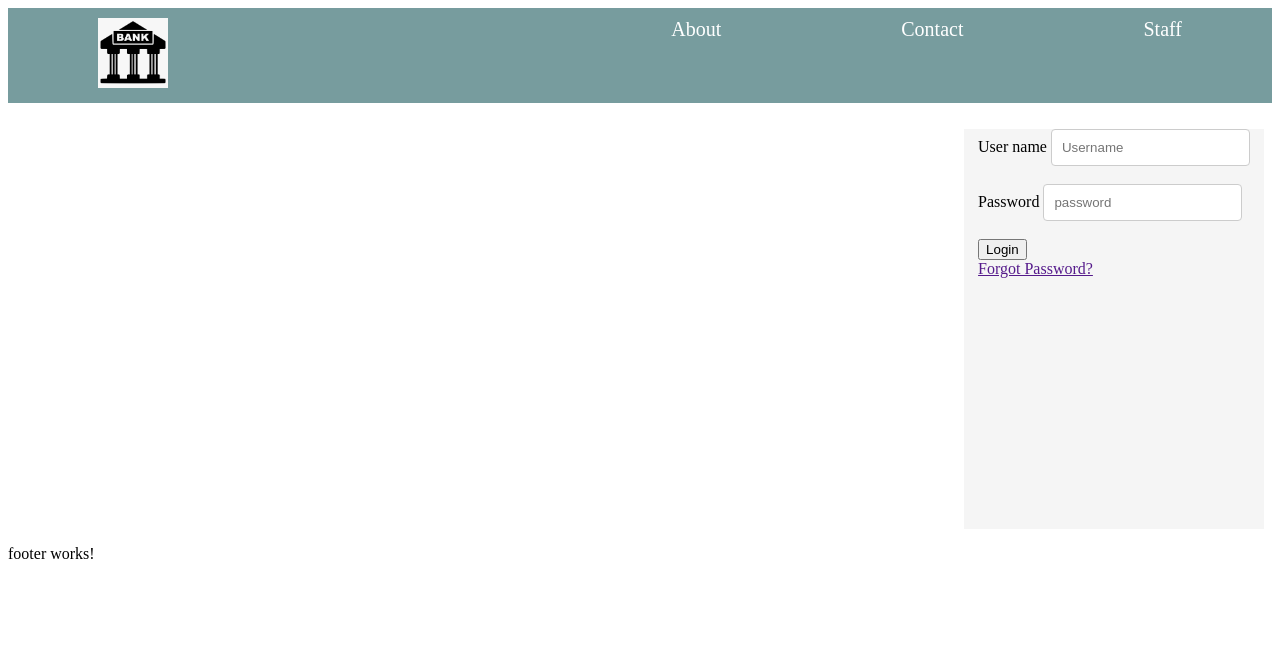
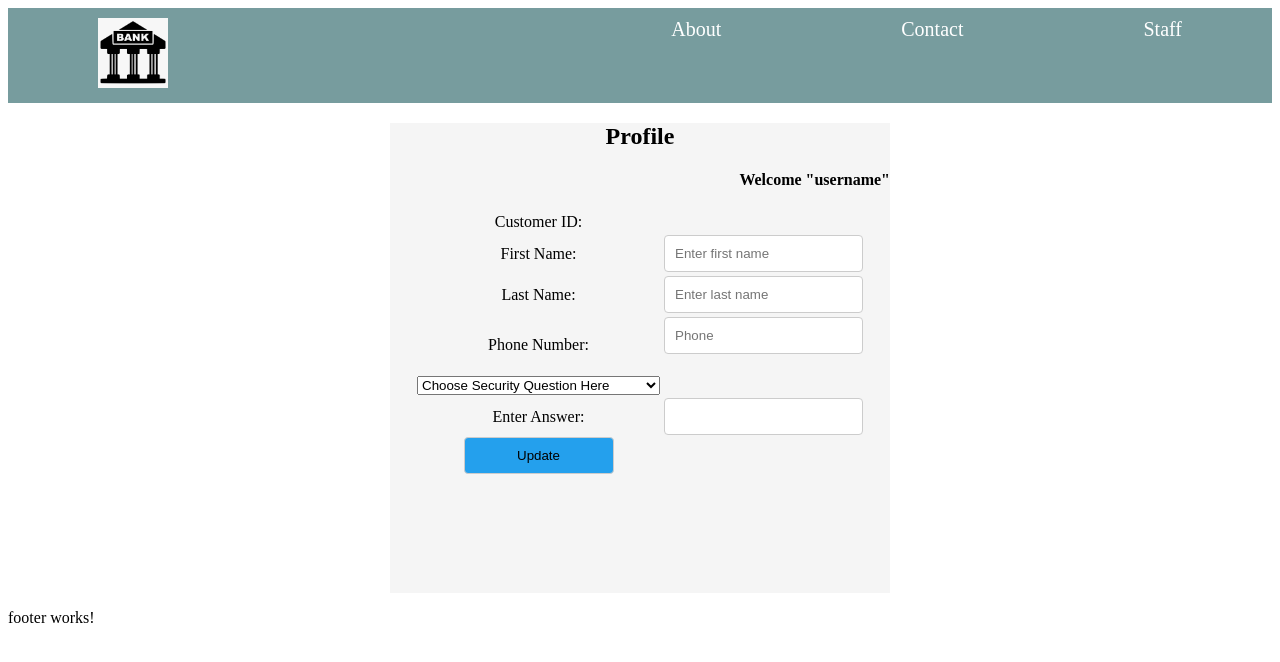
Before and after one commit to rijo-15/Capstone_Bank_Application, an Angular app in the folder Bank_App_Front_end/BankApp/: page /profile in a window 1280 px wide. Before the commit this address led to /. Shown: the top 662 px of the page. Built offline with nearby package versions, Linux system fonts and the light colour scheme.

Commit message:
recentApp
sendNew

```diff
--- a/Bank_App_Front_end/BankApp/src/app/app-routing.module.ts
+++ b/Bank_App_Front_end/BankApp/src/app/app-routing.module.ts
@@ -1,7 +1,15 @@
 import { NgModule } from '@angular/core';
 import { RouterModule, Routes } from '@angular/router';
+import { LoginComponent } from './login/login.component';
+import { ProfileComponent } from './profile/profile.component';
+import { StaffdashboardComponent } from './staffdashboard/staffdashboard.component';
 
-const routes: Routes = [];
+const routes: Routes = [
+  {path: '', component: LoginComponent},
+  {path: 'profile', component: ProfileComponent},
+  {path: 'staffdashboard', component: StaffdashboardComponent}
+  // {path: 'forgotpassword', component: ForgotPasswordComponent}
+];
 
 @NgModule({
   imports: [RouterModule.forRoot(routes)],
--- a/Bank_App_Front_end/BankApp/src/app/app.component.html
+++ b/Bank_App_Front_end/BankApp/src/app/app.component.html
@@ -1,4 +1,4 @@
 <app-header></app-header>
-<app-login></app-login>
+
 <router-outlet></router-outlet>
 <app-footer></app-footer>
--- a/Bank_App_Front_end/BankApp/src/app/app.module.ts
+++ b/Bank_App_Front_end/BankApp/src/app/app.module.ts
@@ -8,6 +8,8 @@ import { HeaderComponent } from './header/header.component';
 import { FooterComponent } from './footer/footer.component';
 import { LoginComponent } from './login/login.component';
 import { RegistrationComponent } from './registration/registration.component';
+import { ProfileComponent } from './profile/profile.component';
+import { StaffdashboardComponent } from './staffdashboard/staffdashboard.component';
 
 @NgModule({
   declarations: [
--- /dev/null
+++ b/Bank_App_Front_end/BankApp/src/app/profile/profile.component.css
@@ -0,0 +1,30 @@
+div{
+    background-color: whitesmoke;
+    width: 500px;
+    height: 470px;
+    margin-left: auto;
+    margin-right: auto;
+ }
+ form{
+    margin: auto;
+    justify-content: center;
+    text-align:center;
+
+ }
+input{
+
+padding: 10px;
+border: 1px solid #ccc;
+border-radius: 4px;
+}
+button{
+padding: 10px;
+width: 150px;
+border: 1px solid #ccc;
+background-color: #24a0ed;
+border-radius: 4px;
+}
+table{
+margin-left: auto;
+margin-right: auto;
+}
--- /dev/null
+++ b/Bank_App_Front_end/BankApp/src/app/profile/profile.component.html
@@ -0,0 +1,54 @@
+<!DOCTYPE html>
+<html>
+   <head></head>
+   <body>
+       <div>
+       <form action="" method="POST">
+           <h2 style="text-align: center;">Profile</h2><h4 style="text-align: right;">Welcome "username" </h4>
+           <table>
+               <tr>
+                <td class="label"> Customer ID:</td>
+                <!-- <td><input type={{ customerId }} placeholder="Customer ID" name="fname" id="name"/></td> -->
+               </tr>
+               <tr>
+                   <td class="label"> First Name: </td>
+                   <td><input  type="text" placeholder="Enter first name" name="fname" id="name"/></td>
+               </tr>
+               <tr>
+                   <td class="label">Last Name: </td>
+                   <td><input  type="text" placeholder="Enter last name" name="lname" id="name"/></td>
+               </tr>
+               <tr>
+                   <td class="label"> Phone Number: </td>
+                   <td><input  type="text" placeholder="Phone" name="name" id="name"/><br><br></td>
+               </tr>
+
+               <tr>
+                   <td>
+                       <select class="ques"id="securityQ" name="securityQ">
+                           <option>Choose Security Question Here </option>
+                           <option>What was the make of your first car?</option>
+                           <option>What highschool did you attend?</option>
+                           <option>In what city were you born?</option>
+                           <option>What is your mother's maiden name?</option>
+                           <option>What is the name of your first pet?</option>
+                       </select>
+                   </td>
+               </tr>
+               <tr>
+                <td class="label"> Enter Answer: </td>
+                   <input type="text" />
+               </tr>
+
+               <tr><button type="submit">Update</button></tr>
+
+            </table>
+
+       </form>
+   </div>
+   </body>
+</html>
+<!-- <tr *ngFor="let user of users">
+    <td>{{ user.username }}</td>
+    <td>{{ user.customerId }}</td>
+</tr> -->
--- /dev/null
+++ b/Bank_App_Front_end/BankApp/src/app/profile/profile.component.ts
@@ -0,0 +1,15 @@
+import { Component, OnInit } from '@angular/core';
+
+@Component({
+  selector: 'app-profile',
+  templateUrl: './profile.component.html',
+  styleUrls: ['./profile.component.css']
+})
+export class ProfileComponent implements OnInit {
+
+  constructor() { }
+
+  ngOnInit(): void {
+  }
+
+}
--- /dev/null
+++ b/Bank_App_Front_end/BankApp/src/app/staffdashboard/staffdashboard.component.css
@@ -0,0 +1,42 @@
+ul{
+    float:auto;
+    list-style-type: none;
+    margin:0;
+    padding: 0;
+    background-color: rgb(119, 156, 158);
+    overflow: hidden;
+
+}
+li{
+    float: left;
+    font-size: 20px;
+
+}
+li a{
+    display: block;
+    color: white;
+    text-align: center;
+    padding: 10px 90px;
+    text-decoration: none;
+}
+li a:hover{
+    background-color: rgb(58, 149, 123);
+}
+li.left{
+    float:right;
+
+}
+
+div{
+    background-color: whitesmoke;
+    width: 650px;
+    height: 470px;
+    margin-left: auto;
+    margin-right: auto;
+ }
+
+table{
+margin-left: auto;
+margin-right: auto;
+Display: inline;
+}
--- /dev/null
+++ b/Bank_App_Front_end/BankApp/src/app/staffdashboard/staffdashboard.component.html
@@ -0,0 +1,12 @@
+<!DOCTYPE html>
+<html>
+   <body>
+    <h4 class="left">Welcome: "username"</h4>
+
+    <button type="submit" >By Account Number</button>
+    <button type="submit" >Approve Beneficiary</button>
+    <button type="submit" >Approve Account</button>
+    <button type="submit" >Enable/Block Customer</button>
+
+    </body>
+</html>
--- /dev/null
+++ b/Bank_App_Front_end/BankApp/src/app/staffdashboard/staffdashboard.component.ts
@@ -0,0 +1,15 @@
+import { Component, OnInit } from '@angular/core';
+
+@Component({
+  selector: 'app-staffdashboard',
+  templateUrl: './staffdashboard.component.html',
+  styleUrls: ['./staffdashboard.component.css']
+})
+export class StaffdashboardComponent implements OnInit {
+
+  constructor() { }
+
+  ngOnInit(): void {
+  }
+
+}
```
Also changed, not shown: 2 other files (tests, documents, lock files or other folders).
